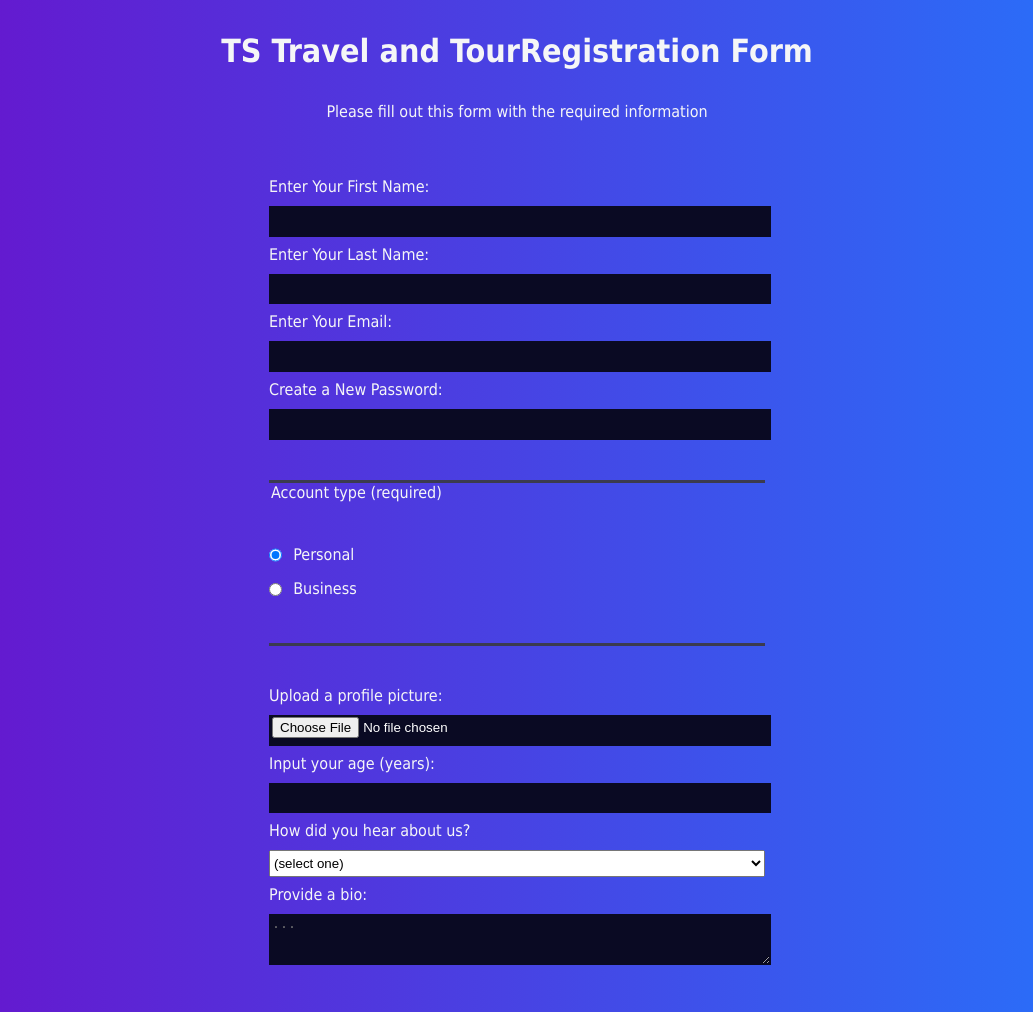
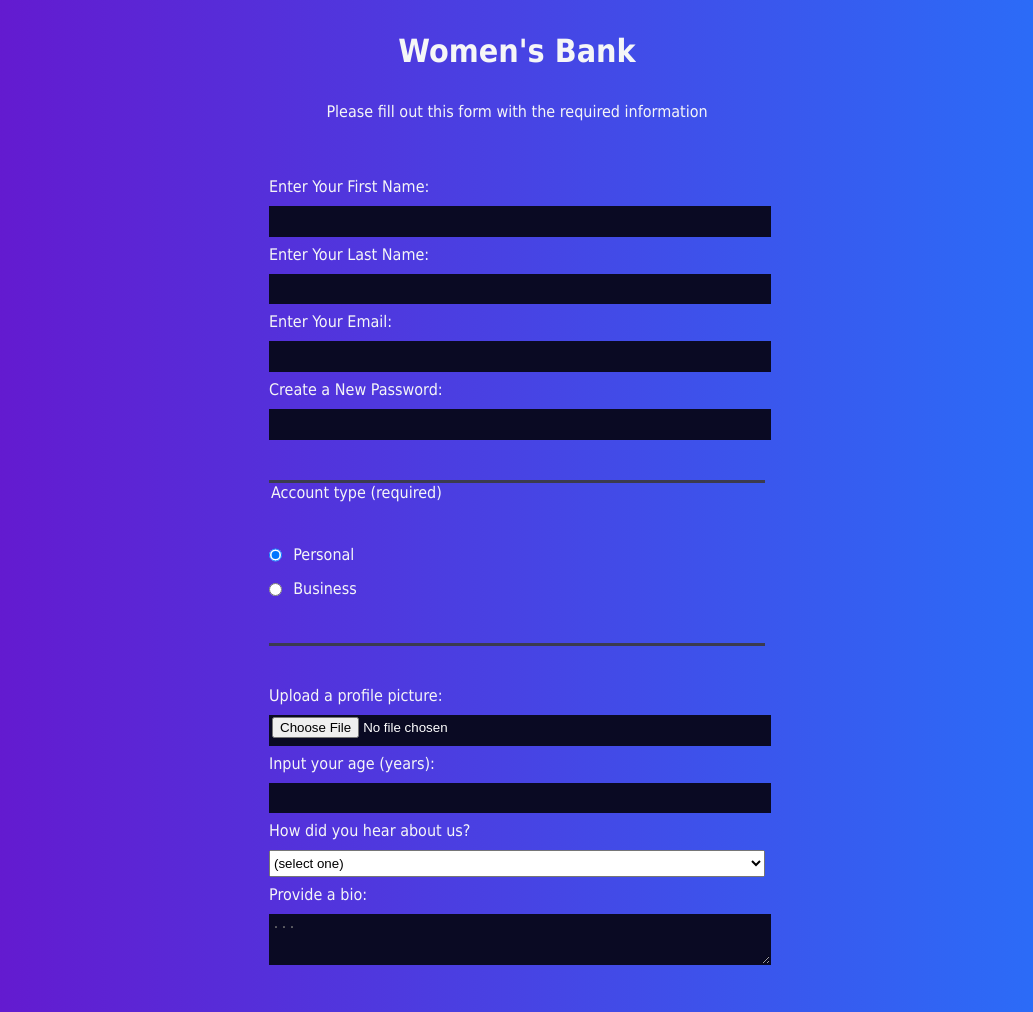
Before and after one commit to kyaotey/login-form, a plain HTML site: page index.html in a window 1280 px wide. Shown: the top 1012 px of the page, without its empty margins (123-1156 px from the left). Drawn offline with Linux system fonts and the light colour scheme.

Commit message:
Update index.html

```diff
--- a/index.html
+++ b/index.html
@@ -2,11 +2,11 @@
 <html lang="en">
   <head>
     <meta charset="UTF-8">
-    <title>TS Travel and Tour</title>
+    <title>Women's Bank</title>
     <link rel="stylesheet" href="styles.css" />
   </head>
   <body>
-    <h1>TS Travel and TourRegistration Form</h1>
+    <h1>Women's Bank</h1>
     <p>Please fill out this form with the required information</p>
     <form method="post" action='https://register-demo.freecodecamp.org'>
       <fieldset>
```
